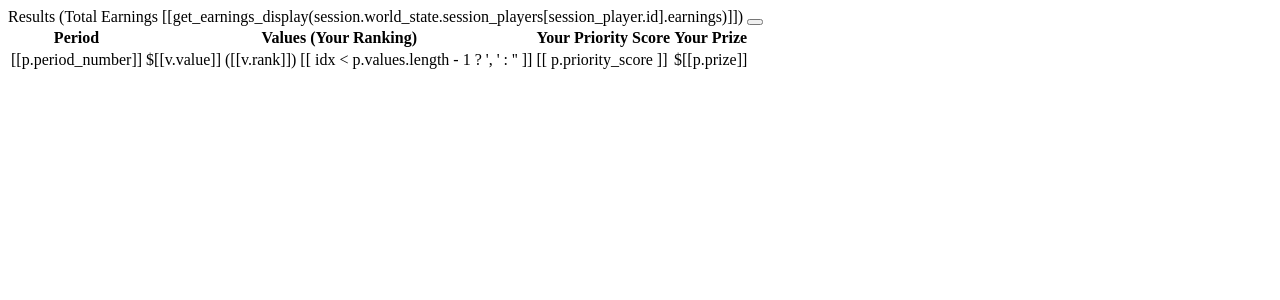
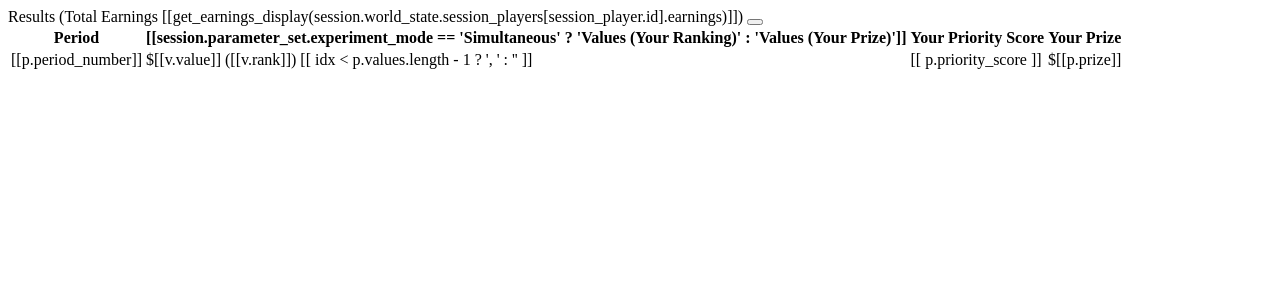
Before and after one commit to jeffreykirchner/serial_dictatorship, a Django app: template main/templates/subject/subject_home/results/results_card.html in a window 1280 px wide. Shown: the top 300 px of the page. Run offline with Django 3.2, Linux system fonts and the light colour scheme; the template is opened without the code that fills it, so the values that code supplies are empty; parts of the project's set-up code (start-up, migrations or seed data) failed here and were passed over.

Commit message:
Rename update_choices_simultaneous to update_choices_sequential in SubjectUpdatesMixin; update results_card.html to reflect dynamic header and value display based on experiment mode; add migration for chat_gpt_mode field in ParameterSet model.

```diff
--- a/main/consumers/staff/session_consumer_mixins/subject_updates.py
+++ b/main/consumers/staff/session_consumer_mixins/subject_updates.py
@@ -376,7 +376,7 @@ class SubjectUpdatesMixin():
                                     send_to_group=True, target_list=[player_id])
 
 
-    async def update_choices_simultaneous(self, event):
+    async def update_choices_sequential(self, event):
         '''
         update choice from subject
         '''
--- a/main/templates/subject/subject_home.html
+++ b/main/templates/subject/subject_home.html
@@ -40,7 +40,7 @@
         text-align: right;
         font-size: 14pt;
         font-style: italic;
-
+        margin-bottom: 10px;
     }
 
 </style>
--- a/main/templates/subject/subject_home/results/results_card.html
+++ b/main/templates/subject/subject_home/results/results_card.html
@@ -27,7 +27,8 @@
                                 Period
                             </th>
                             <th scope="col" class = "">
-                                Values (Your Ranking)
+                                [[session.parameter_set.experiment_mode == 'Simultaneous' ? 'Values (Your Ranking)' : 'Values (Your Prize)']]
+
                             </th>
                             <th scope="col" class = "text-center">
                                Your Priority Score
@@ -45,8 +46,15 @@
                             </td>
                             <td class="text-nowrap fs-5">
                                <span v-for="(v, idx) in p.values" v-bind:key="idx">
-                                   $[[v.value]] ([[v.rank]]) [[ idx < p.values.length - 1 ? ', ' : '' ]]
-                               </span>
+                                   $[[v.value]]
+                                   <span v-if="session.parameter_set.experiment_mode == 'Simultaneous'">
+                                        ([[v.rank]])
+                                   </span>
+                                   <span v-if="session.parameter_set.experiment_mode == 'Sequential' && v.owner == session_player.id"
+                                         v-html="'(<i class=\'fas fa-check\'></i>)'">
+                                   </span>
+
+                                   [[ idx < p.values.length - 1 ? ', ' : '' ]]
                             </td>
                             <td class="text-nowrap fs-5">
                                  [[ p.priority_score ]]
```
Also changed, not shown: main/migrations/0088_alter_parameterset_chat_gpt_mode.py (added).
